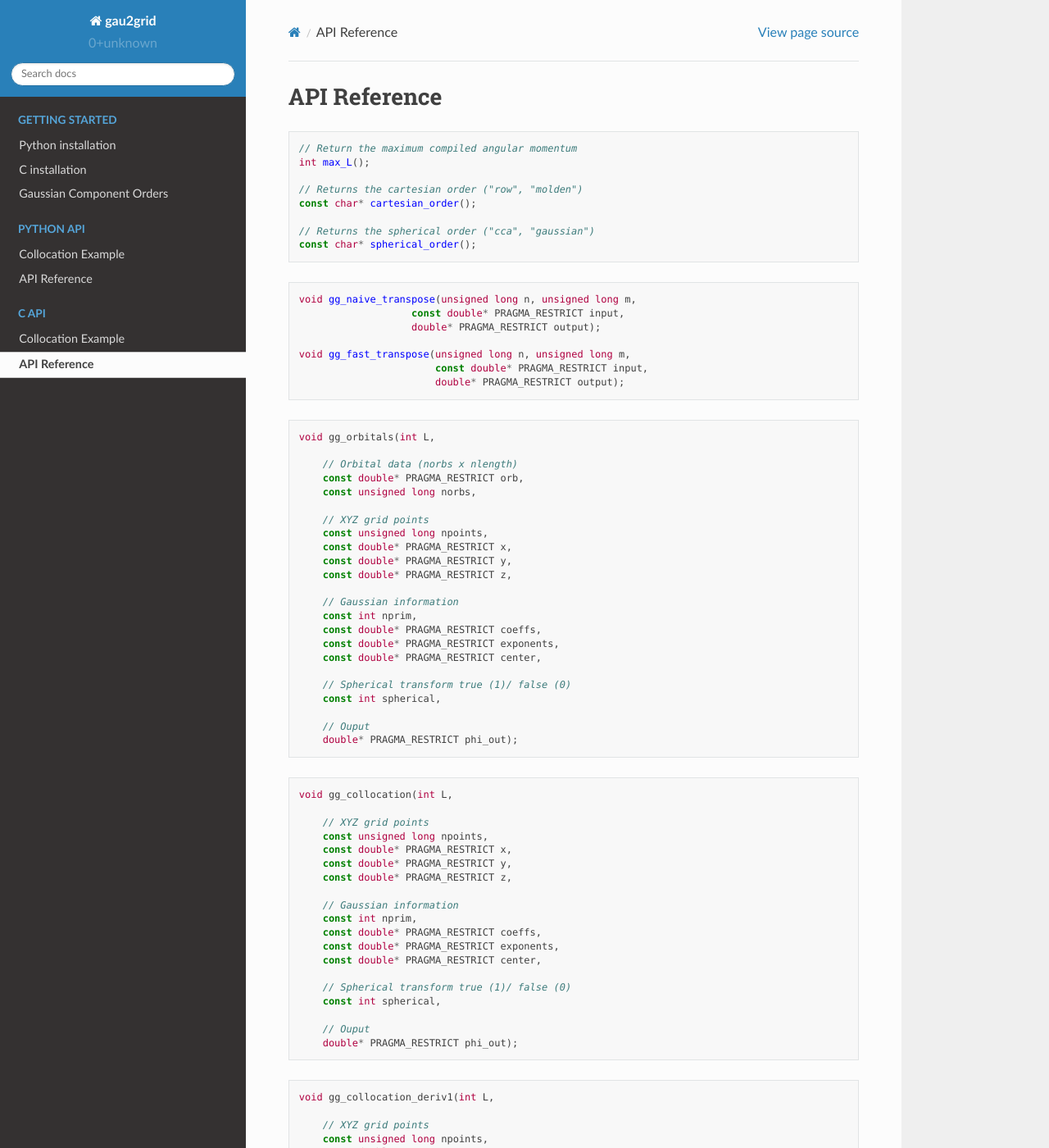
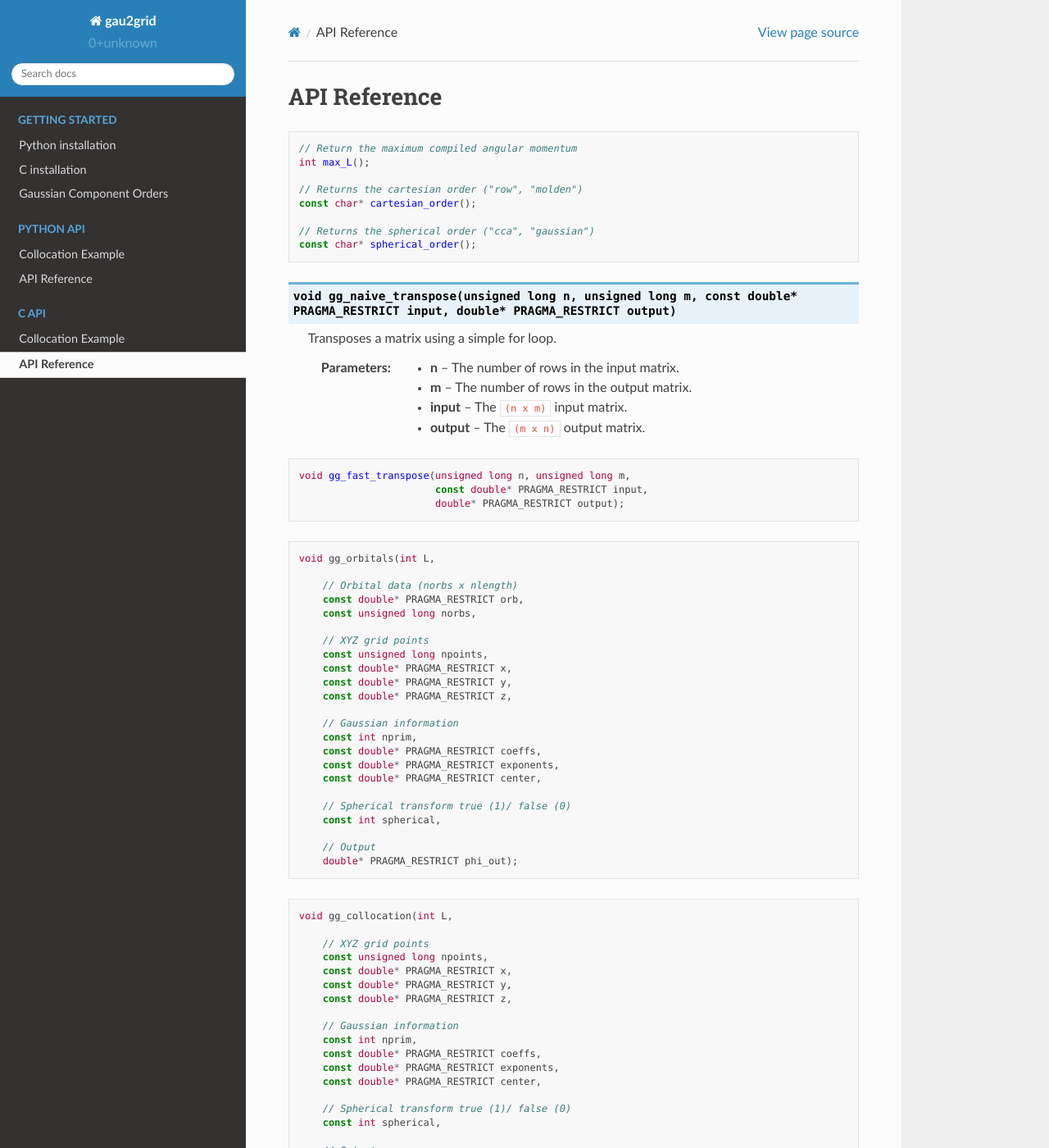
Before and after one commit to dgasmith/gau2grid, a Sphinx documentation site: the page built from docs/source/c_api.rst, in a window 1280 px wide and 1400 px high. Shown: the whole window at 82% size. Built offline with Sphinx 7.4.7 and the Read the Docs theme 2.0.0, drawn with Linux system fonts in a browser that asks for light colours; some of the changed text lies outside the part shown.

Commit message:
Docs: Tries using C-style sphinx docs

```diff
--- a/docs/source/c_api.rst
+++ b/docs/source/c_api.rst
@@ -13,11 +13,17 @@ API Reference
     // Returns the spherical order ("cca", "gaussian")
     const char* spherical_order();
 
+
+.. c:function:: void gg_naive_transpose(unsigned long n, unsigned long m, const double* PRAGMA_RESTRICT input, double* PRAGMA_RESTRICT output)
+
+    Transposes a matrix using a simple for loop.
+
+    :param n: The number of rows in the input matrix.
+    :param m: The number of rows in the output matrix.
+    :param input: The ``(n x m)`` input matrix.
+    :param output: The ``(m x n)`` output matrix.
+
 .. code-block:: C
-
-    void gg_naive_transpose(unsigned long n, unsigned long m,
-                       const double* PRAGMA_RESTRICT input,
-                       double* PRAGMA_RESTRICT output);
 
     void gg_fast_transpose(unsigned long n, unsigned long m,
                            const double* PRAGMA_RESTRICT input,
@@ -46,7 +52,7 @@ API Reference
         // Spherical transform true (1)/ false (0)
         const int spherical,
 
-        // Ouput
+        // Output
         double* PRAGMA_RESTRICT phi_out);
 
 .. code-block:: C
@@ -68,7 +74,7 @@ API Reference
         // Spherical transform true (1)/ false (0)
         const int spherical,
 
-        // Ouput
+        // Output
         double* PRAGMA_RESTRICT phi_out);
 
 .. code-block:: C
@@ -90,7 +96,7 @@ API Reference
         // Spherical transform true (1)/ false (0)
         const int spherical,
 
-        // Ouput
+        // Output
         double* PRAGMA_RESTRICT phi_out,
         double* PRAGMA_RESTRICT phi_x_out,
         double* PRAGMA_RESTRICT phi_y_out,
@@ -115,7 +121,7 @@ API Reference
         // Spherical transform true (1)/ false (0)
         const int spherical,
 
-        // Ouput
+        // Output
         double* PRAGMA_RESTRICT phi_out,
         double* PRAGMA_RESTRICT phi_x_out,
         double* PRAGMA_RESTRICT phi_y_out,
```
